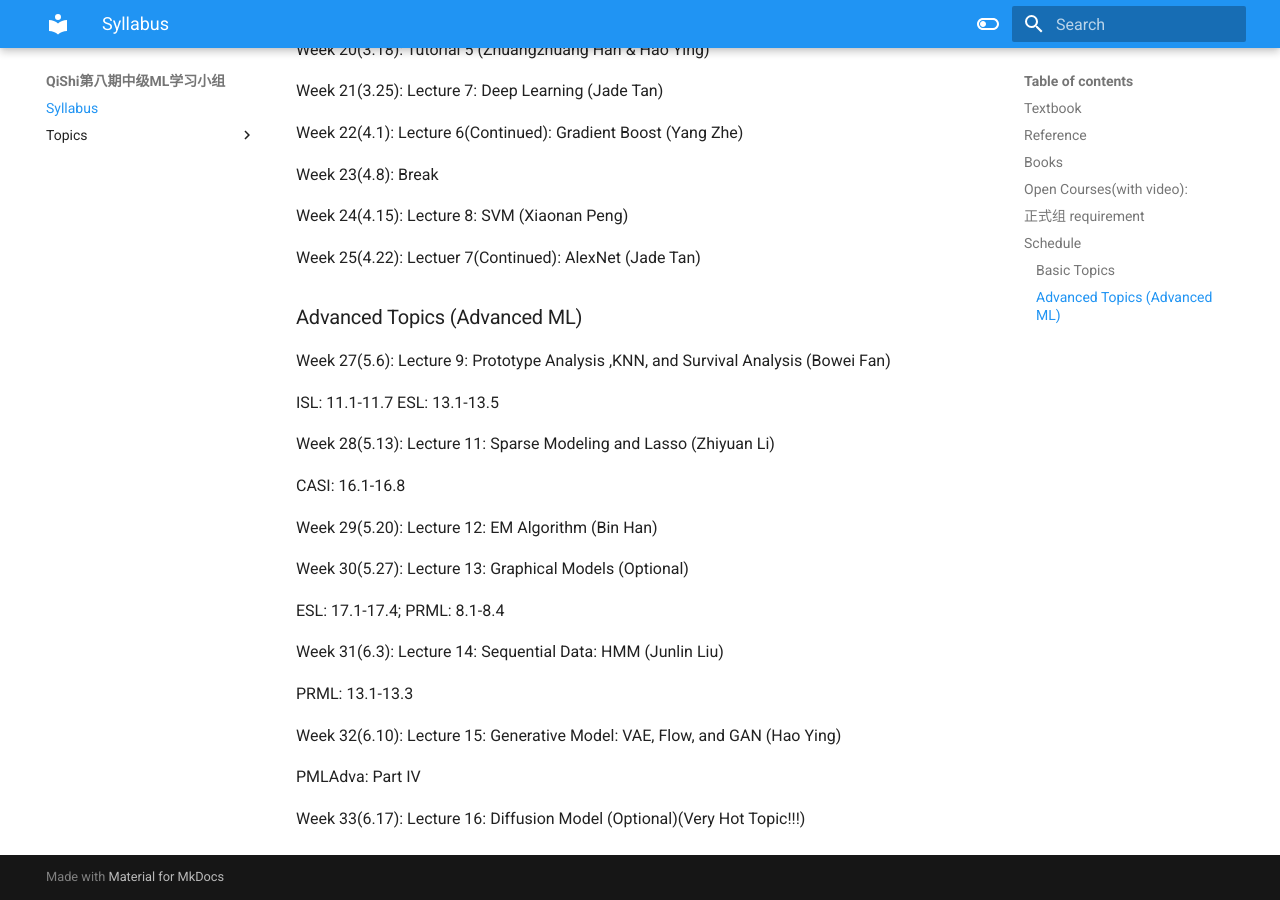
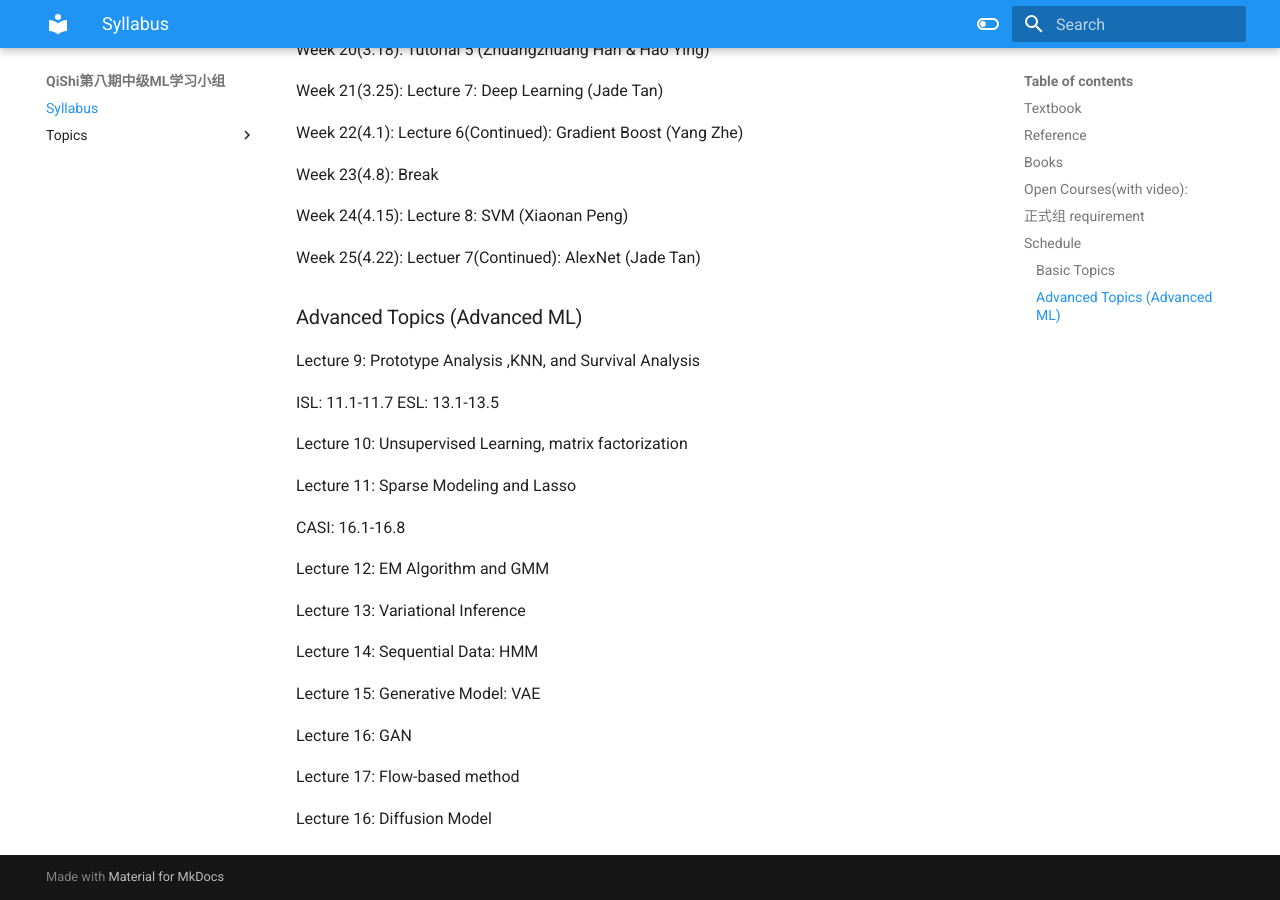
Before and after one commit to qishiclub/intermediate-ml-8th, an MkDocs documentation site: the page built from docs/index.md, in a window 1280 px wide and 900 px high, scrolled down 2413 px. Built offline with MkDocs 1.6.1 and Material for MkDocs 9.7.7, drawn with Linux system fonts in a browser that asks for light colours.

Commit message:
Update index.md

```diff
--- a/docs/index.md
+++ b/docs/index.md
@@ -112,26 +112,27 @@ Week 25(4.22): Lectuer 7(Continued): AlexNet (Jade Tan)
 
 ### Advanced Topics (Advanced ML)
 
-Week 27(5.6): Lecture 9: Prototype Analysis ,KNN, and Survival Analysis (Bowei Fan)
+Lecture 9: Prototype Analysis ,KNN, and Survival Analysis
 
 ISL: 11.1-11.7 ESL: 13.1-13.5
 
-Week 28(5.13): Lecture 11: Sparse Modeling and Lasso (Zhiyuan Li)
+Lecture 10: Unsupervised Learning, matrix factorization
+
+Lecture 11: Sparse Modeling and Lasso
 
 CASI: 16.1-16.8
 
-Week 29(5.20): Lecture 12: EM Algorithm (Bin Han)
 
-Week 30(5.27): Lecture 13: Graphical Models (Optional)
+Lecture 12: EM Algorithm and GMM
 
-ESL: 17.1-17.4; PRML: 8.1-8.4
+Lecture 13: Variational Inference
 
-Week 31(6.3): Lecture 14: Sequential Data: HMM (Junlin Liu)
+Lecture 14: Sequential Data: HMM
 
-PRML: 13.1-13.3
+Lecture 15: Generative Model: VAE
 
-Week 32(6.10): Lecture 15: Generative Model: VAE, Flow, and GAN (Hao Ying)
+Lecture 16: GAN
 
-PMLAdva: Part IV
+Lecture 17: Flow-based method
 
-Week 33(6.17): Lecture 16: Diffusion Model (Optional)(Very Hot Topic!!!)
+Lecture 16: Diffusion Model
```
